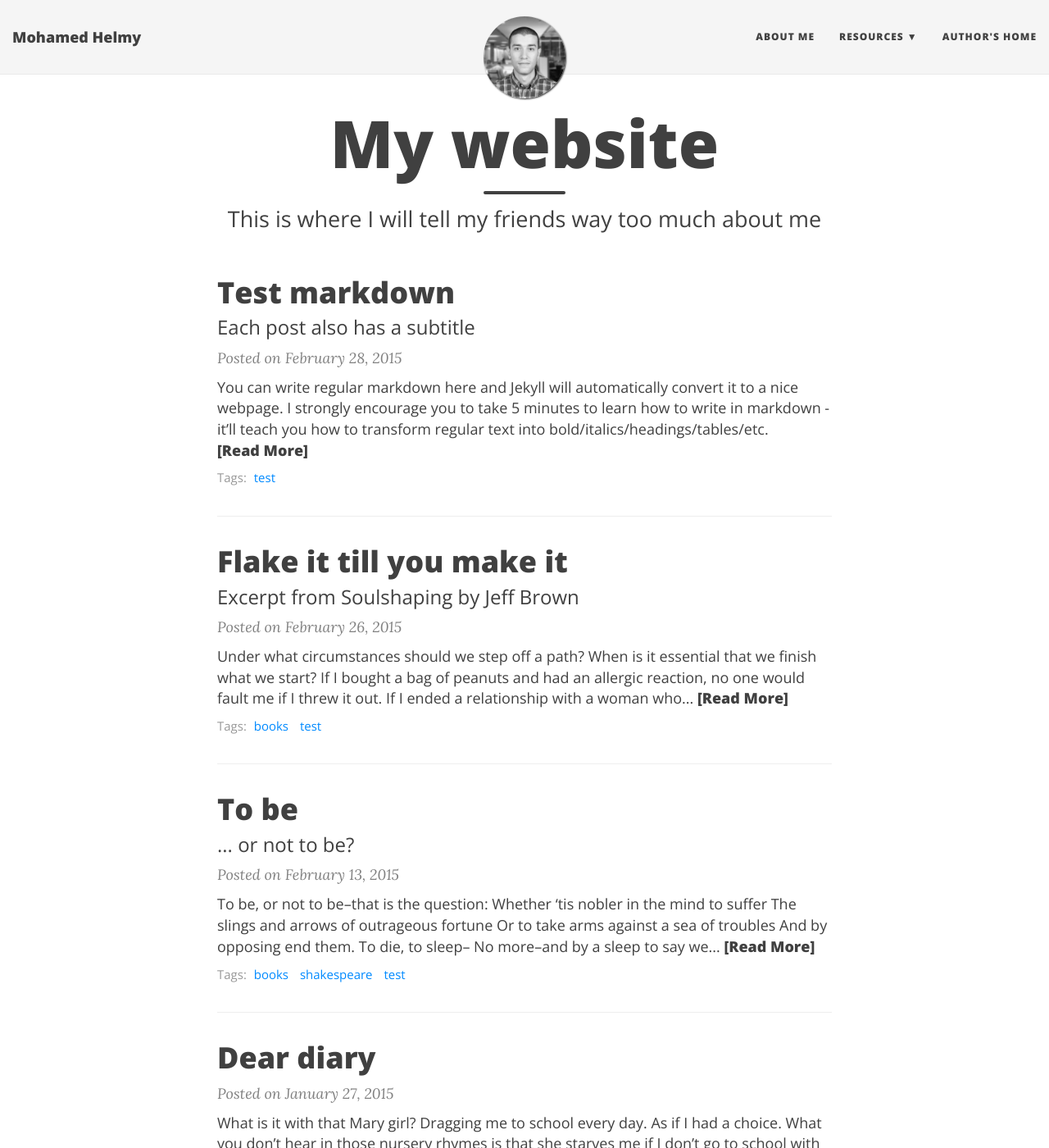
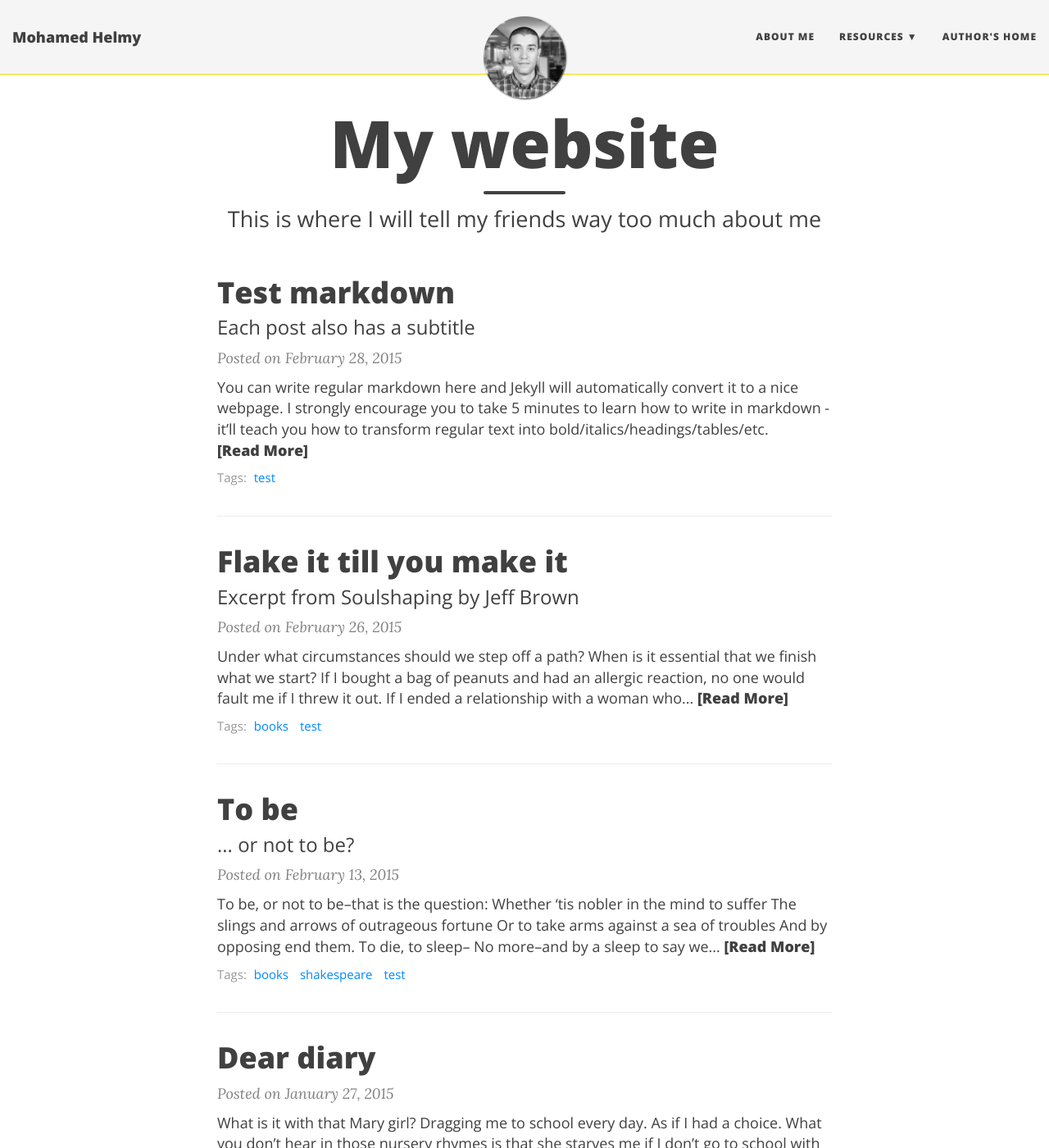
Before and after one commit to M-Helmy/m-helmy.github.io, a Jekyll site: the page built from index.html, in a window 1280 px wide and 1400 px high. Shown: the whole window at 82% size. Built offline with Jekyll 4.4.1, drawn with Linux system fonts in a browser that asks for light colours; nearby versions of some CDN libraries; the list of posts is cut into pages by our own code.

Commit message:
Change Color border-bottom: #EAEAEA

```diff
--- a/css/main.css
+++ b/css/main.css
@@ -109,7 +109,7 @@ img {
 
 .navbar-custom {
   background-color: {{ site.navbar-col }};
-  border-bottom: 1px solid #EAEAEA;
+  border-bottom: 1px solid #ffd600;
   font-family: 'Open Sans', 'Helvetica Neue', Helvetica, Arial, sans-serif;
   {% if site.navbar-img %}
   background-image: url({{ site.navbar-img }});
```
